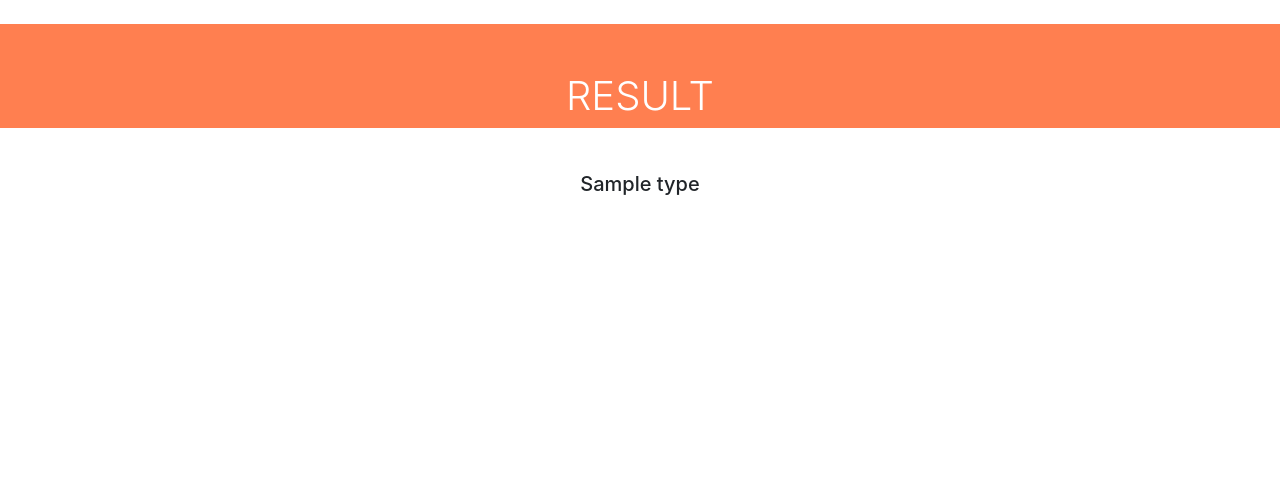
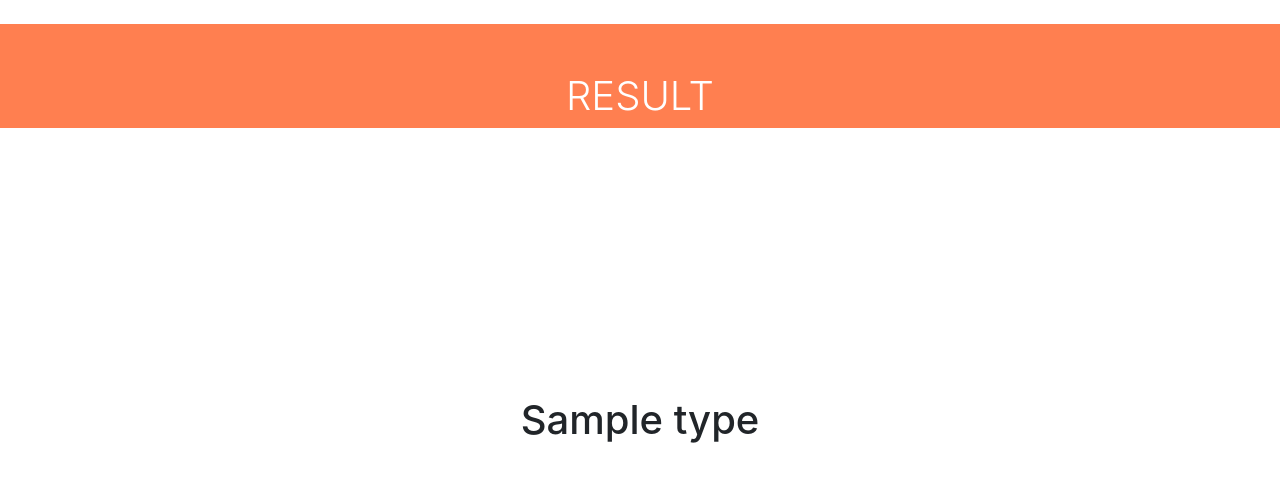
Before and after one commit to valienteOriginal/azuretrial2, a Django app: template templates/new.html in a window 1280 px wide. Shown: the top 482 px of the page. Run offline with Django 3.2, Linux system fonts and the light colour scheme; the template is opened without the code that fills it: most values are stand-ins (such as "Sample title", 1, 10 or a date in 2020); some libraries are stand-ins or nearby versions.

Commit message:
new commit

```diff
--- a/polls/views.py
+++ b/polls/views.py
@@ -22,6 +22,7 @@ def post(request):
 		print(response.json())
 		res=response.json()
 		val=random.choice([1, 2])
+		ans=""
 		if(val==1):
 			ans="Forged Signature"
 		else:
--- a/templates/new.html
+++ b/templates/new.html
@@ -10,32 +10,7 @@
     <link rel="stylesheet" href="https://stackpath.bootstrapcdn.com/bootstrap/4.3.1/css/bootstrap.min.css" integrity="sha384-ggOyR0iXCbMQv3Xipma34MD+dH/1fQ784/j6cY/iJTQUOhcWr7x9JvoRxT2MZw1T"
         crossorigin="anonymous">
     </link>
-    <!--<style type="text/css">
-            #spinner{
-                width: 120px;
-                height: 120px;
-                background: transparent;
-                border-left: 10px solid gray;
-                border-right: 10px solid lightgreen;
-                border-top: 10px solid gray;
-                border-bottom: 10px solid lightgreen;
-                position: absolute;
-                left: 50%;
-                top: 50%;
-                margin-left: -60px;
-                margin-top: -60px;
-                border-radius: 50%;
-                animation: loader 2s linear infinite;
-            }
-            @keyframes loader{
-                0%{
-                    opacity:0.5;
-                }
-                100%{
-                    transform:rotate(360deg);
-                }
-            }
-        </style>-->
+
 </head>
 <body >
     <!-- Header -->
@@ -52,7 +27,7 @@
         <div class="row">
             <div class="col-xl-12">
                 <div class="card-body text-center">
-                    <h5 class="card-title mb-0">{{type}}</h5>
+                    <h1 class="card-title mb-0" style="margin-top: 14rem">{{type}}</h5>
                 </div>
             </div>
         </div>
```
